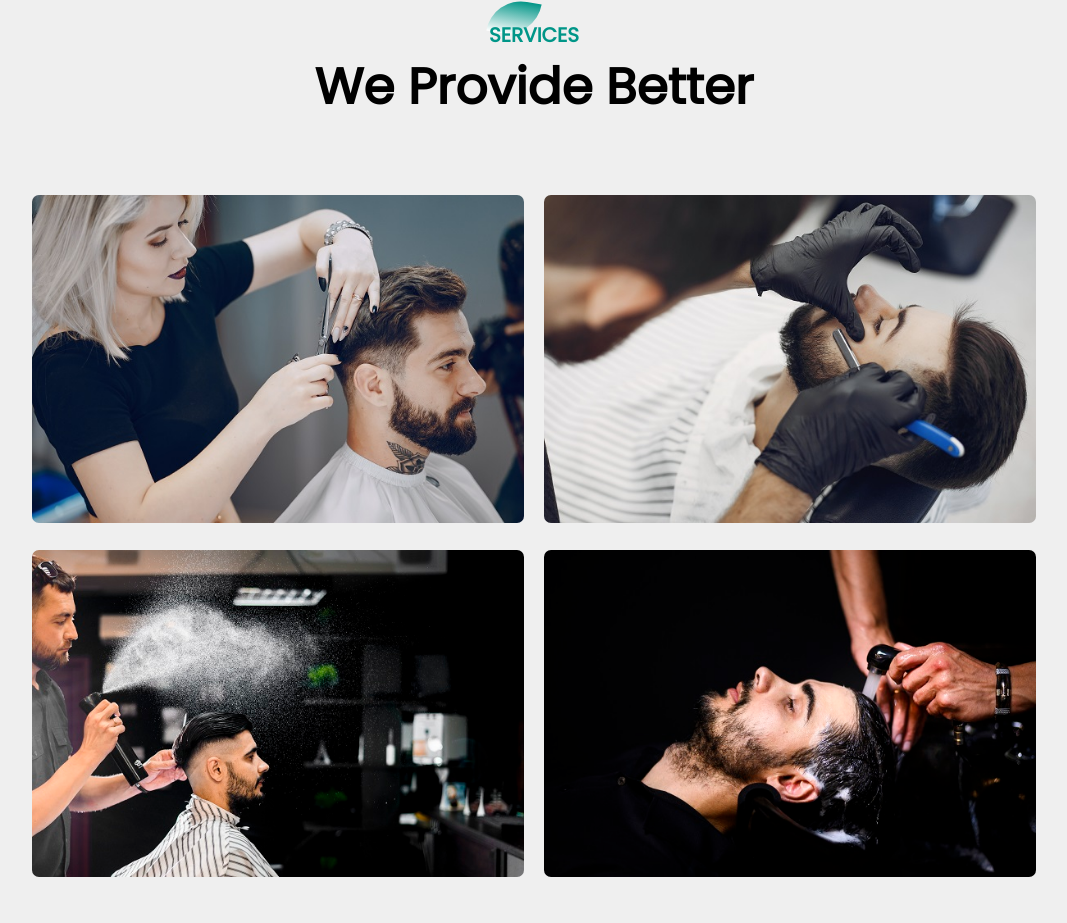
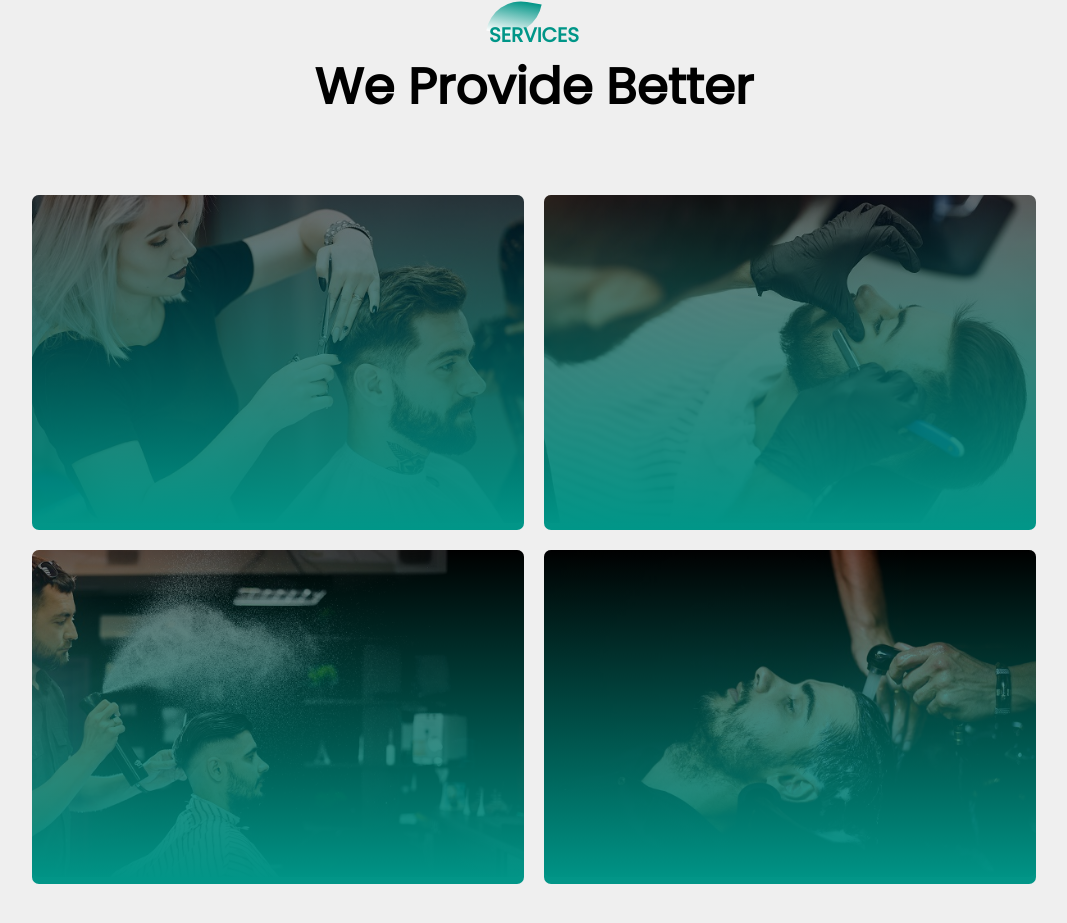
Before and after one commit to DmitryVelichko/barber-shop, a plain HTML site: page index.html in a window 1280 px wide. Shown: the part 1653-2576 px from the top of the page, without its empty margins (106-1173 px from the left). Drawn offline with Linux system fonts and the light colour scheme.

Commit message:
New Commit

```diff
--- a/style.css
+++ b/style.css
@@ -252,9 +252,20 @@ nav ul li a {
   border-radius: 7px;
   margin-bottom: 20px;
   color: #fff;
+  position: relative;
 }
 
 .single-service img {
   width: 100%;
 border-radius: 7px;
 }
+
+.overlay {
+width: 100%;
+height: 100%;
+position: absolute;
+top: 0;
+border-radius: 7px;
+cursor: pointer;
+background: linear-gradient(#00000080, #009688);
+}
```
